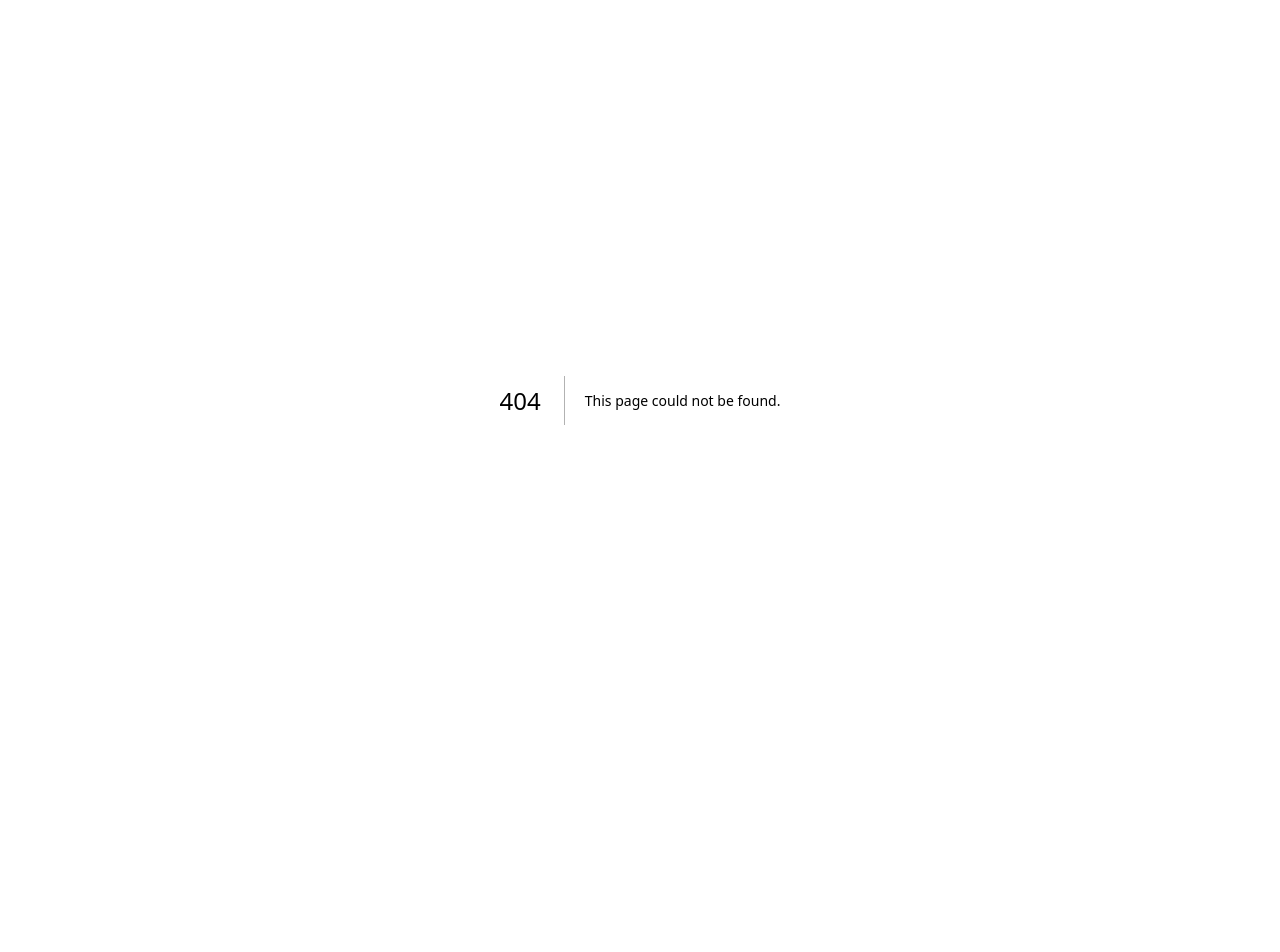
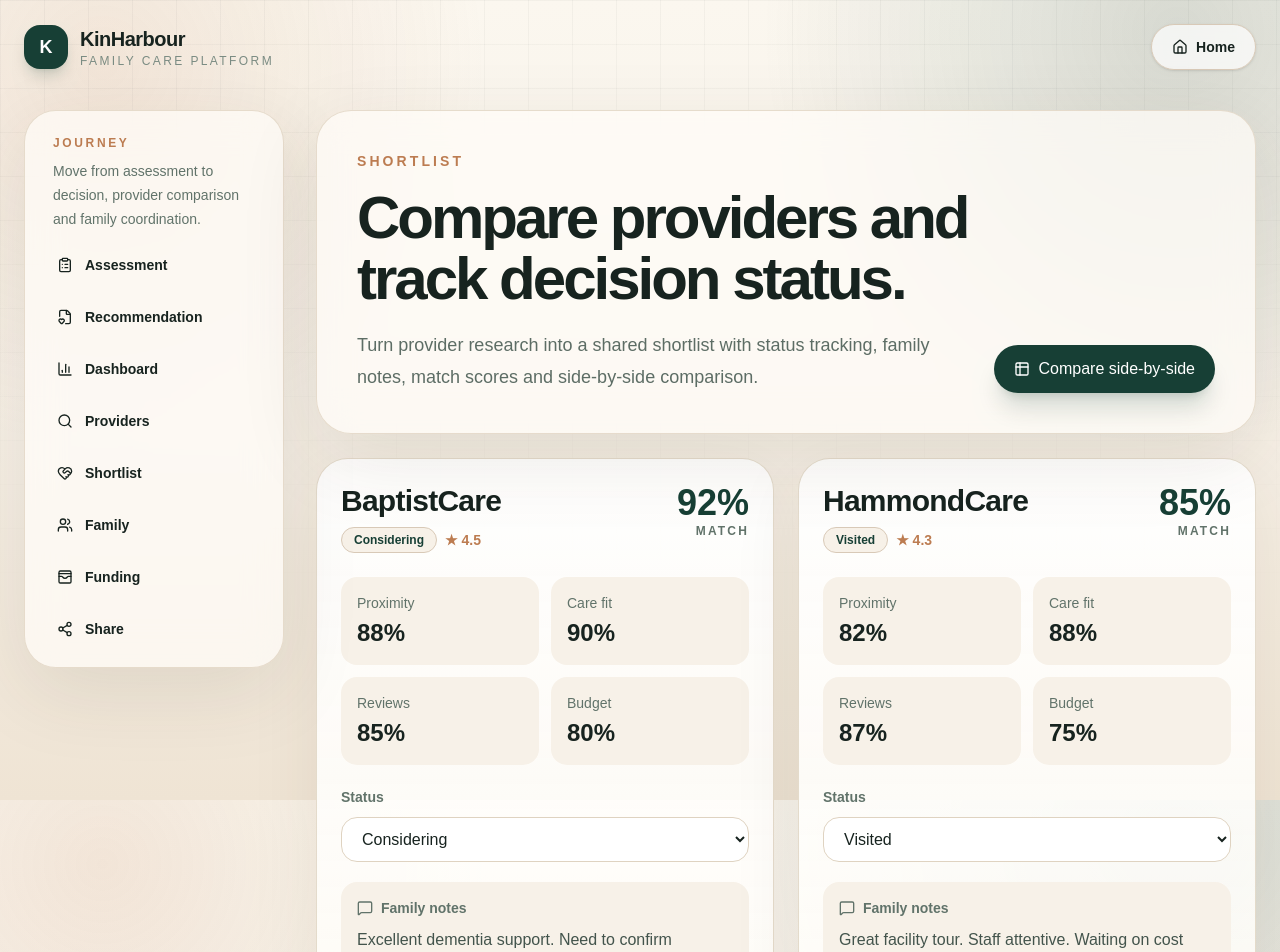
Before and after one commit to Mattrix07/kinharbour, a Next.js app: page /shortlist in a window 1280 px wide. Before the commit this address had no page. Shown: the top 952 px of the page. Before the commit the page ends 800 px from the top, so only its background shows below. Built offline with nearby package versions, Linux system fonts and the light colour scheme.

Commit message:
Add shortlist comparison page

```diff
--- /dev/null
+++ b/app/shortlist/page.tsx
@@ -0,0 +1,94 @@
+"use client";
+
+import { useState } from "react";
+import { Check, MessageSquare, Table2, Trash2 } from "lucide-react";
+import { Panel, Pill, ProductShell } from "../../components/product-shell";
+
+const initialProviders = [
+  { id: 1, name: "BaptistCare", status: "considering", notes: "Excellent dementia support. Need to confirm availability.", matchScore: 92, proximityScore: 88, careScore: 90, reviewScore: 85, budgetScore: 80, rating: 4.5, costRange: "$18,000–$28,000/yr", dementia: true, respite: true },
+  { id: 2, name: "HammondCare", status: "visited", notes: "Great facility tour. Staff attentive. Waiting on cost breakdown.", matchScore: 85, proximityScore: 82, careScore: 88, reviewScore: 87, budgetScore: 75, rating: 4.3, costRange: "$20,000–$32,000/yr", dementia: false, respite: true },
+  { id: 3, name: "Uniting Care", status: "contacted", notes: "Good budget fit and broad local coverage.", matchScore: 78, proximityScore: 75, careScore: 80, reviewScore: 82, budgetScore: 85, rating: 4.2, costRange: "$16,000–$24,000/yr", dementia: true, respite: false },
+];
+
+const statusOptions = ["considering", "contacted", "visited", "applied", "preferred", "not_suitable"];
+const statusLabels: Record<string, string> = { considering: "Considering", contacted: "Contacted", visited: "Visited", applied: "Applied", preferred: "Preferred", not_suitable: "Not suitable" };
+
+export default function ShortlistPage() {
+  const [providers, setProviders] = useState(initialProviders);
+  const [compareMode, setCompareMode] = useState(false);
+
+  function updateStatus(id: number, status: string) {
+    setProviders((current) => current.map((provider) => provider.id === id ? { ...provider, status } : provider));
+  }
+
+  function removeProvider(id: number) {
+    setProviders((current) => current.filter((provider) => provider.id !== id));
+  }
+
+  return (
+    <ProductShell
+      eyebrow="Shortlist"
+      title="Compare providers and track decision status."
+      description="Turn provider research into a shared shortlist with status tracking, family notes, match scores and side-by-side comparison."
+      actions={<button onClick={() => setCompareMode((v) => !v)} className="inline-flex items-center gap-2 rounded-full bg-[#173f35] px-5 py-3 text-sm font-semibold text-white shadow-xl shadow-emerald-950/15"><Table2 className="h-4 w-4" /> {compareMode ? "Card view" : "Compare side-by-side"}</button>}
+    >
+      {!compareMode ? (
+        <div className="grid gap-6 lg:grid-cols-2">
+          {providers.map((provider) => (
+            <Panel key={provider.id}>
+              <div className="flex items-start justify-between gap-4">
+                <div>
+                  <h2 className="text-3xl font-semibold tracking-tight">{provider.name}</h2>
+                  <div className="mt-2 flex items-center gap-2"><Pill>{statusLabels[provider.status]}</Pill><span className="text-sm font-semibold text-[#bc7c51]">★ {provider.rating}</span></div>
+                </div>
+                <div className="text-right"><p className="text-4xl font-semibold text-[#173f35]">{provider.matchScore}%</p><p className="text-xs font-semibold uppercase tracking-[0.18em] text-[#61736a]">Match</p></div>
+              </div>
+
+              <div className="mt-6 grid grid-cols-2 gap-3">
+                {[
+                  ["Proximity", provider.proximityScore],
+                  ["Care fit", provider.careScore],
+                  ["Reviews", provider.reviewScore],
+                  ["Budget", provider.budgetScore],
+                ].map(([label, score]) => (
+                  <div key={label} className="rounded-2xl bg-[#f7f1e8] p-4"><p className="text-sm text-[#61736a]">{label}</p><p className="mt-1 text-2xl font-semibold">{score}%</p></div>
+                ))}
+              </div>
+
+              <label className="mt-5 block">
+                <span className="text-sm font-semibold text-[#61736a]">Status</span>
+                <select value={provider.status} onChange={(event) => updateStatus(provider.id, event.target.value)} className="mt-2 w-full rounded-2xl border border-[#dfd3c1] bg-white px-4 py-3 outline-none">
+                  {statusOptions.map((option) => <option key={option} value={option}>{statusLabels[option]}</option>)}
+                </select>
+              </label>
+
+              <div className="mt-5 rounded-2xl bg-[#f7f1e8] p-4"><p className="mb-2 flex items-center gap-2 text-sm font-semibold text-[#61736a]"><MessageSquare className="h-4 w-4" /> Family notes</p><p className="leading-7 text-[#43544c]">{provider.notes}</p></div>
+              <div className="mt-5 flex flex-wrap gap-2">{provider.dementia && <Pill>Dementia</Pill>}{provider.respite && <Pill>Respite</Pill>}<Pill>{provider.costRange}</Pill></div>
+              <button onClick={() => removeProvider(provider.id)} className="mt-6 inline-flex items-center gap-2 rounded-full border border-red-200 bg-red-50 px-4 py-2 text-sm font-semibold text-red-700"><Trash2 className="h-4 w-4" /> Remove</button>
+            </Panel>
+          ))}
+        </div>
+      ) : (
+        <Panel>
+          <div className="overflow-x-auto">
+            <table className="w-full min-w-[760px] border-separate border-spacing-y-3 text-left">
+              <thead><tr className="text-sm text-[#61736a]"><th className="px-4">Provider</th><th>Match</th><th>Care</th><th>Budget</th><th>Status</th><th>Features</th></tr></thead>
+              <tbody>
+                {providers.map((provider) => (
+                  <tr key={provider.id} className="rounded-2xl bg-[#f7f1e8]">
+                    <td className="rounded-l-2xl px-4 py-4 font-semibold">{provider.name}</td>
+                    <td className="font-semibold text-[#173f35]">{provider.matchScore}%</td>
+                    <td>{provider.careScore}%</td>
+                    <td>{provider.budgetScore}%</td>
+                    <td>{statusLabels[provider.status]}</td>
+                    <td className="rounded-r-2xl py-4">{provider.dementia && <Check className="mr-2 inline h-4 w-4 text-[#173f35]" />} Dementia {provider.respite && "· Respite"}</td>
+                  </tr>
+                ))}
+              </tbody>
+            </table>
+          </div>
+        </Panel>
+      )}
+    </ProductShell>
+  );
+}
```
